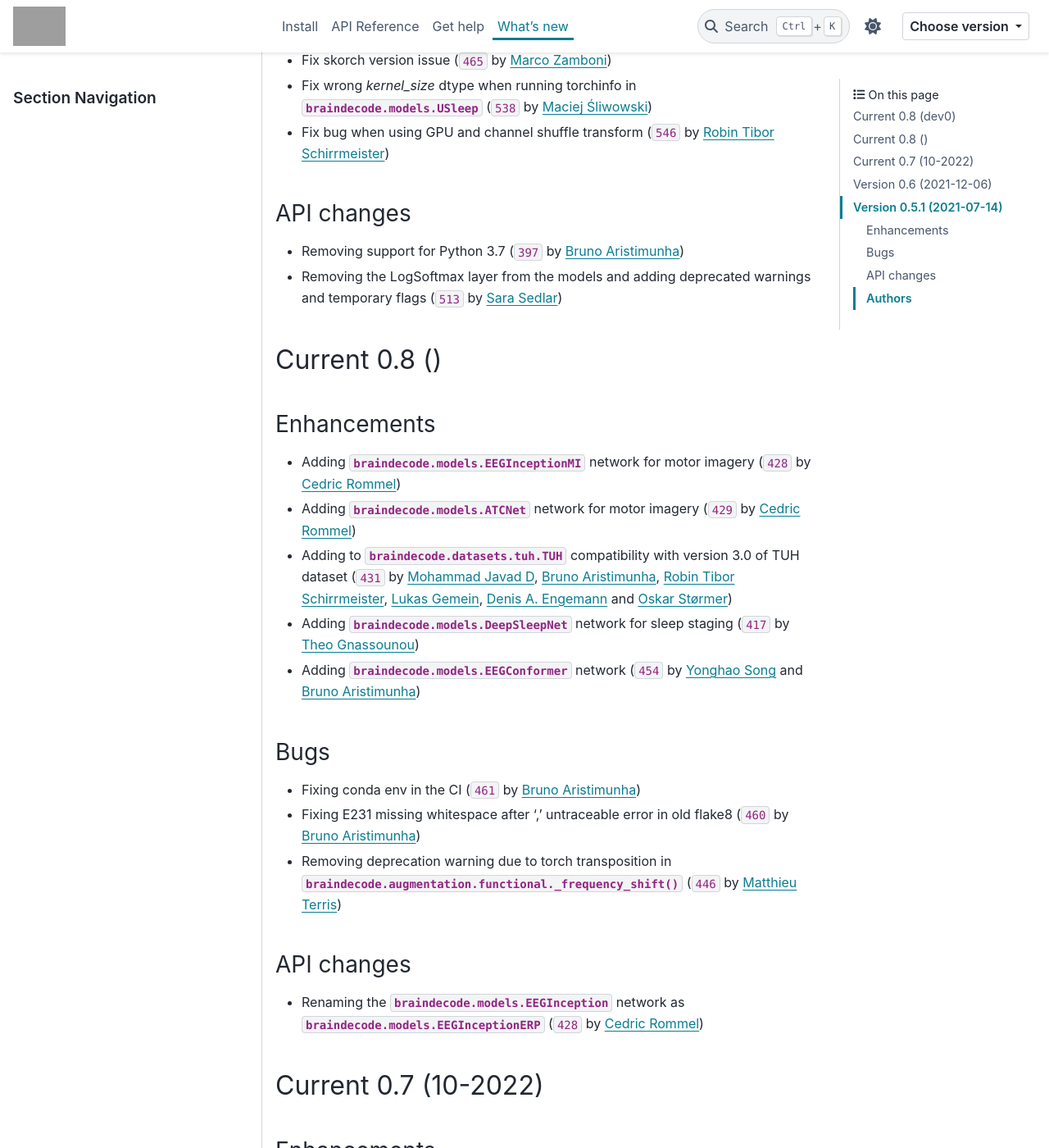
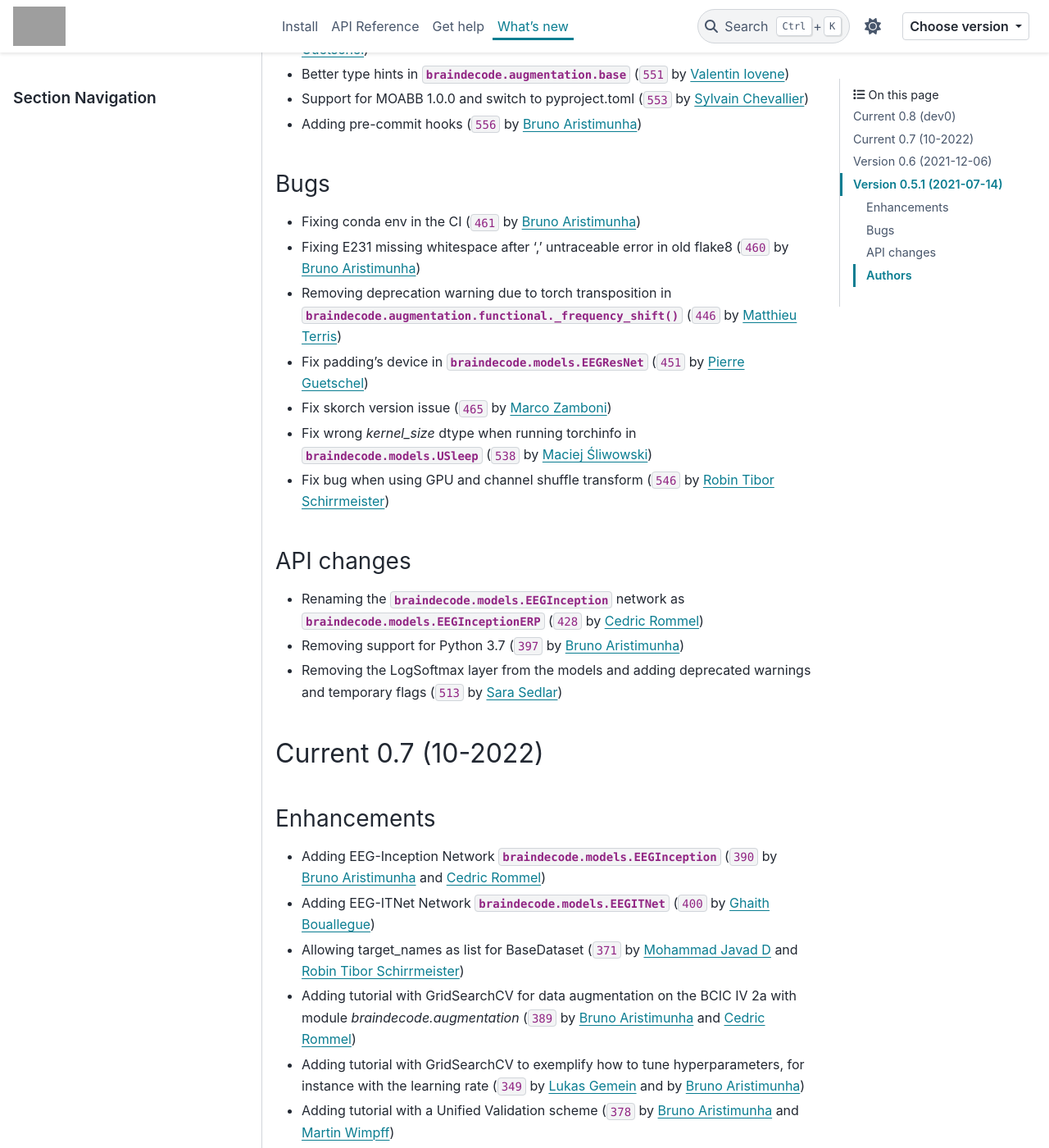
Before and after one commit to braindecode/braindecode, a Sphinx documentation site: the page built from docs/whats_new.rst, in a window 1280 px wide and 1400 px high, scrolled down 2655 px. Shown: the whole window at 82% size. Built offline with Sphinx 7.4.7 and the PyData theme 0.15.4, drawn with Linux system fonts in a browser that asks for light colours; pages that are not in the unit, such as notebooks, are missing from menus; comment, search, counter and statistics services are not loaded; cross-references to code outside the pages are shown as plain code; some of the changed text lies outside the part shown; grey boxes are pictures that could not be loaded.

Commit message:
fixing the whats_new file

```diff
--- a/docs/whats_new.rst
+++ b/docs/whats_new.rst
@@ -59,43 +65,24 @@ Enhancements
 - Better type hints in :mod:`braindecode.augmentation.base` (:gh:`551` by `Valentin Iovene`_)
 - Support for MOABB 1.0.0 and switch to pyproject.toml (:gh:`553` by `Sylvain Chevallier`_)
 - Adding pre-commit hooks (:gh:`556` by `Bruno Aristimunha`_)
-- Replacing the real dataset with a fake dataset in the test to not download the dataset (:gh:`557` by `Bruno Aristimunha`_)
-
-Bugs
-~~~~
-- Fix padding's device in :class:`braindecode.models.EEGResNet` (:gh:`451` by `Pierre Guetschel`_)
-- Fix skorch version issue (:gh:`465` by `Marco Zamboni`_)
-- Fix wrong `kernel_size` dtype when running torchinfo in :class:`braindecode.models.USleep` (:gh:`538` by `Maciej Śliwowski`_)
-- Fix bug when using GPU and channel shuffle transform (:gh:`546` by `Robin Tibor Schirrmeister`_)
-
-API changes
-~~~~~~~~~~~
-- Removing support for Python 3.7 (:gh:`397` by `Bruno Aristimunha`_)
-- Removing the LogSoftmax layer from the models and adding deprecated warnings and temporary flags (:gh:`513` by `Sara Sedlar`_)
-
-.. _changes_0_8_0:
-
-Current 0.8 ()
-----------------------
-
-Enhancements
-~~~~~~~~~~~~
-- Adding :class:`braindecode.models.EEGInceptionMI` network for motor imagery (:gh:`428` by `Cedric Rommel`_)
-- Adding :class:`braindecode.models.ATCNet` network for motor imagery (:gh:`429` by `Cedric Rommel`_)
-- Adding to :class:`braindecode.datasets.tuh.TUH` compatibility with version 3.0 of TUH dataset (:gh:`431` by `Mohammad Javad D`_, `Bruno Aristimunha`_, `Robin Tibor Schirrmeister`_, `Lukas Gemein`_, `Denis A. Engemann`_ and `Oskar Størmer`_)
-- Adding :class:`braindecode.models.DeepSleepNet` network for sleep staging (:gh:`417` by `Theo Gnassounou`_)
-- Adding :class:`braindecode.models.EEGConformer` network (:gh:`454` by `Yonghao Song`_ and `Bruno Aristimunha`_)
 
 Bugs
 ~~~~
 - Fixing conda env in the CI (:gh:`461` by `Bruno Aristimunha`_)
 - Fixing E231 missing whitespace after ',' untraceable error in old flake8 (:gh:`460` by `Bruno Aristimunha`_)
 - Removing deprecation warning due to torch transposition in :func:`braindecode.augmentation.functional._frequency_shift` (:gh:`446` by `Matthieu Terris`_)
+- Fix padding's device in :class:`braindecode.models.EEGResNet` (:gh:`451` by `Pierre Guetschel`_)
+- Fix skorch version issue (:gh:`465` by `Marco Zamboni`_)
+- Fix wrong `kernel_size` dtype when running torchinfo in :class:`braindecode.models.USleep` (:gh:`538` by `Maciej Śliwowski`_)
+- Fix bug when using GPU and channel shuffle transform (:gh:`546` by `Robin Tibor Schirrmeister`_)
 
 
 API changes
 ~~~~~~~~~~~
 - Renaming the :class:`braindecode.models.EEGInception` network as :class:`braindecode.models.EEGInceptionERP` (:gh:`428` by `Cedric Rommel`_)
+- Removing support for Python 3.7 (:gh:`397` by `Bruno Aristimunha`_)
+- Removing the LogSoftmax layer from the models and adding deprecated warnings and temporary flags (:gh:`513` by `Sara Sedlar`_)
+
 .. _changes_0_7_0:
 
 Current 0.7 (10-2022)
```
Also changed, not shown: other parts of docs/whats_new.rst (+7 -1 lines).
